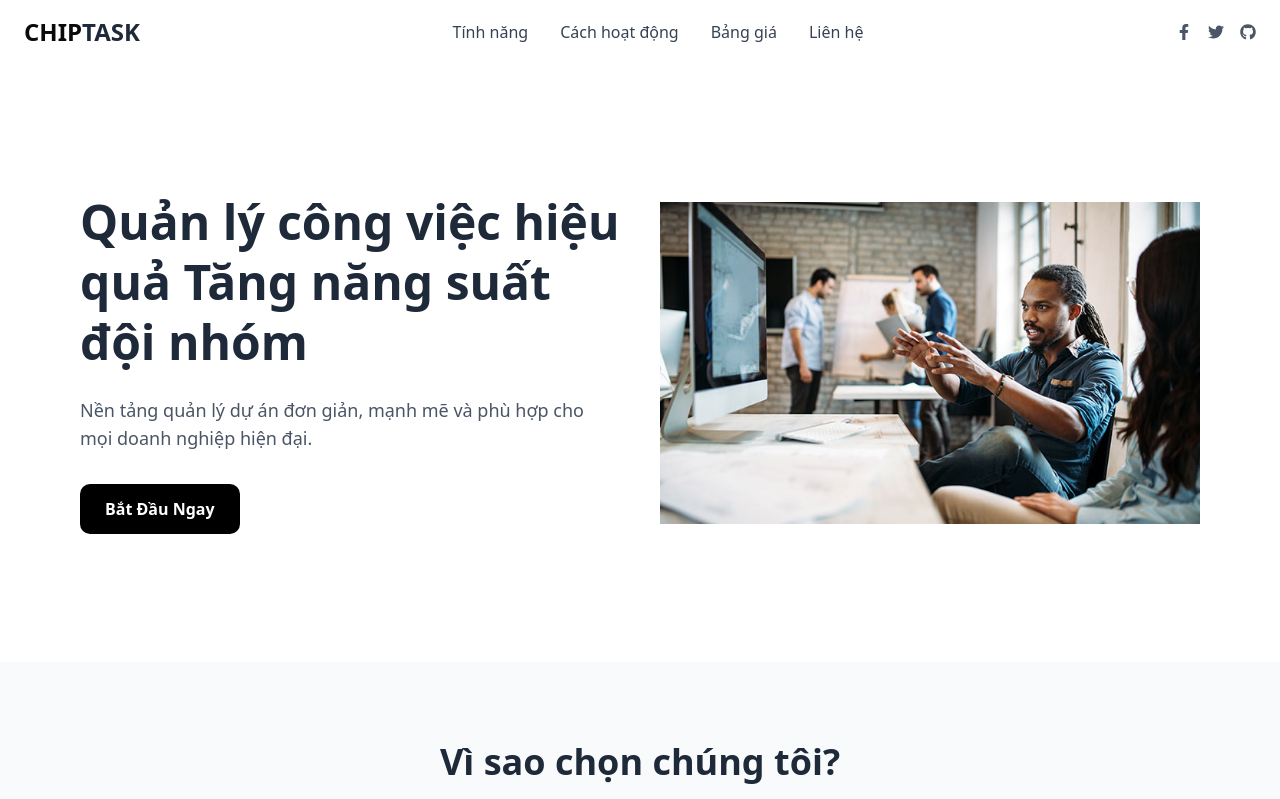
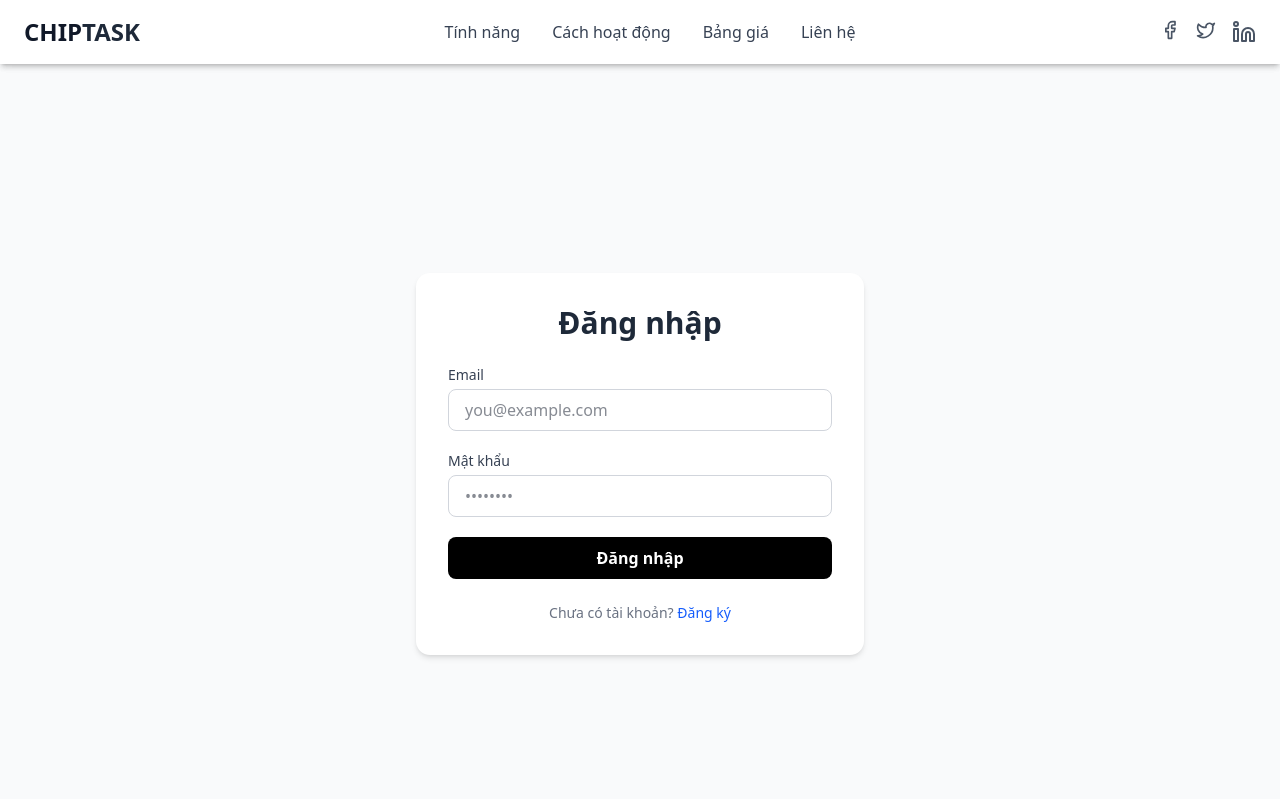
Before and after one commit to nhatanhaxtanh/task-manager-app, a React (Vite) app in the folder frontend/: page /task-manager-app/authorization/login in a window 1280 px wide. Shown: the top 799 px of the page. Built offline with nearby package versions, Linux system fonts and the light colour scheme.

Commit message:
feature: implement login page

```diff
--- a/frontend/src/App.tsx
+++ b/frontend/src/App.tsx
@@ -1,9 +1,33 @@
 import Home from "./pages/LandingPage";
+import RootLayout from "./layout/RootLayout";
+import {
+  createBrowserRouter,
+  RouterProvider,
+} from "react-router-dom";
+import LoginPage from "./pages/LoginPage";
 
-function App() {
-  return (
-    <Home />
-  )
+
+
+const router = createBrowserRouter([
+  // Public routes under RootLayout
+  {
+    path: "/task-manager-app",
+    element: <RootLayout />,
+    children: [
+      { index: true, element: <Home /> },
+      {
+        path: "authorization",
+        children: [
+          { path: "login", element: <LoginPage /> },
+        ],
+      },
+    ],
+  },
+
+
+
+]);
+
+export default function App() {
+  return <RouterProvider router={router} />;
 }
-
-export default App
--- a/frontend/src/components/Header.tsx
+++ b/frontend/src/components/Header.tsx
@@ -1,9 +1,9 @@
 import React from "react";
-import { FaFacebookF, FaTwitter, FaGithub } from "react-icons/fa";
+import { Facebook, Twitter, Linkedin } from "lucide-react";
 
 const Header: React.FC = () => {
   return (
-    <header className="w-full bg-white shadow-md px-6 py-4">
+    <header className="sticky top-0 z-50 w-full bg-white shadow-md px-6 py-4">
       <div className="max-w-7xl mx-auto flex items-center justify-between">
         {/* Logo */}
         <div className="text-2xl font-extrabold">
@@ -13,10 +13,10 @@ const Header: React.FC = () => {
         {/* Menu Items */}
         <nav className="hidden md:flex space-x-8 text-gray-700 font-medium">
           {[
-            { label: 'Tính năng', href: '#features' },
-            { label: 'Cách hoạt động', href: '#how-it-works' },
-            { label: 'Bảng giá', href: '#pricing' },
-            { label: 'Liên hệ', href: '#contact' },
+            { label: "Tính năng", href: "#features" },
+            { label: "Cách hoạt động", href: "#how-it-works" },
+            { label: "Bảng giá", href: "#pricing" },
+            { label: "Liên hệ", href: "#contact" },
           ].map(({ label, href }) => (
             <a
               key={href}
@@ -34,14 +34,29 @@ const Header: React.FC = () => {
 
         {/* Social Icons */}
         <div className="flex space-x-4 text-gray-600">
-          <a href="https://facebook.com" target="_blank" rel="noopener noreferrer" className="hover:text-blue-500">
-            <FaFacebookF />
+          <a
+            href="https://facebook.com"
+            target="_blank"
+            rel="noopener noreferrer"
+            className="hover:text-blue-600"
+          >
+            <Facebook className="w-5 h-5" />
           </a>
-          <a href="https://twitter.com" target="_blank" rel="noopener noreferrer" className="hover:text-blue-400">
-            <FaTwitter />
+          <a
+            href="https://twitter.com"
+            target="_blank"
+            rel="noopener noreferrer"
+            className="hover:text-sky-500"
+          >
+            <Twitter className="w-5 h-5" />
           </a>
-          <a href="https://github.com" target="_blank" rel="noopener noreferrer" className="hover:text-black">
-            <FaGithub />
+            <a
+              href="https://linkedin.com"
+              target="_blank"
+              rel="noopener noreferrer"
+              className="hover:text-gray-300 transition"
+            >
+              <Linkedin size={24} />
             </a>
         </div>
       </div>
--- a/frontend/src/components/HeroSection.tsx
+++ b/frontend/src/components/HeroSection.tsx
@@ -1,5 +1,6 @@
 import React from 'react';
 import heroImg from '@/assets/ok.jpg';
+import { Link } from 'react-router-dom';
 
 const HeroSection: React.FC = () => {
   return (
@@ -15,13 +16,14 @@ const HeroSection: React.FC = () => {
           </p>
 
           <div className="flex space-x-4">
-            <button
-              onClick={() => window.location.href = '#get-started'}
-              className="px-6 py-3 bg-black text-white border border-transparent rounded-lg font-extrabold cursor-pointer transition hover:bg-white hover:text-black hover:border-black"
+            <Link to="/task-manager-app/authorization/login">
+                <button
+                    className="px-6 py-3 bg-black text-white border border-transparent rounded-lg font-extrabold cursor-pointer transition hover:bg-white hover:text-black hover:border-black"
+                    >
+                    Bắt Đầu Ngay
+                </button>
+            </Link>
 
-            >
-              Bắt Đầu Ngay
-            </button>
           </div>
         </div>
 
--- a/frontend/src/components/Why.tsx
+++ b/frontend/src/components/Why.tsx
@@ -28,7 +28,7 @@ const WhySection: React.FC = () => {
   return (
     <section id="why" className="px-6 md:px-20 py-20 bg-gray-50 text-gray-800">
       <div className="max-w-7xl mx-auto text-center">
-        <h2 className="text-3xl md:text-4xl font-bold mb-4">Vì sao chọn chúng tôi?</h2>
+        <h2 className="text-3xl md:text-4xl font-bold mb-4">Vì sao bạn nên tin dùng CHIPTASK?</h2>
         <p className="text-gray-600 mb-12">
           Nền tảng quản lý dự án được thiết kế để tối ưu trải nghiệm người dùng và hiệu quả làm việc.
         </p>
@@ -37,7 +37,7 @@ const WhySection: React.FC = () => {
           {features.map((feature, index) => (
             <div
               key={index}
-              className="bg-white rounded-2xl shadow-md p-8 hover:shadow-xl transition"
+              className="bg-white rounded-2xl shadow-md p-8 hover:shadow-xl cursor-pointer transition"
             >
               <div className="mb-4 flex justify-center">{feature.icon}</div>
               <h3 className="text-xl font-semibold mb-2">{feature.title}</h3>
--- /dev/null
+++ b/frontend/src/layout/RootLayout.tsx
@@ -0,0 +1,21 @@
+import { Outlet } from 'react-router-dom';
+import Header from '@/components/Header';
+import Footer from '@/components/Footer';
+
+export default function RootLayout() {
+  return (
+    <div className="min-h-screen text-gray-900 flex flex-col">
+      <header className="sticky top-0 z-50 shadow-md bg-white">
+        <Header />
+      </header>
+
+      <main className="flex-grow">
+        <Outlet />
+      </main>
+
+      <footer>
+        <Footer />
+      </footer>
+    </div>
+  );
+}
--- a/frontend/src/pages/LandingPage.tsx
+++ b/frontend/src/pages/LandingPage.tsx
@@ -1,15 +1,11 @@
-import Footer from "@/components/Footer";
-import Header from "@/components/Header";
 import HeroSection from "@/components/HeroSection";
 import Why from "@/components/Why";
 
 export default function LandingPage() {
   return (
     <>
-      <Header />
       <HeroSection />
       <Why />
-      <Footer />
     </>
   );
 }
--- /dev/null
+++ b/frontend/src/pages/LoginPage.tsx
@@ -0,0 +1,80 @@
+// src/pages/LoginPage.tsx
+import React, { useState } from "react";
+
+const LoginPage: React.FC = () => {
+  const [email, setEmail] = useState("");
+  const [password, setPassword] = useState("");
+  const [error, setError] = useState("");
+
+  const handleLogin = (e: React.FormEvent) => {
+    e.preventDefault();
+    // Dummy login logic
+    if (!email || !password) {
+      setError("Vui lòng điền đầy đủ thông tin.");
+      return;
+    }
+    setError("");
+    console.log("Logging in with:", email, password);
+    // TODO: Add real login logic here
+  };
+
+  return (
+    <div className="min-h-screen flex items-center justify-center bg-gray-50 px-4">
+      <div className="max-w-md w-full bg-white p-8 rounded-xl shadow-md">
+        <h2 className="text-3xl font-bold mb-6 text-center text-gray-800">Đăng nhập</h2>
+
+        {error && (
+          <div className="bg-red-100 text-red-700 px-4 py-2 rounded mb-4 text-sm">
+            {error}
+          </div>
+        )}
+
+        <form onSubmit={handleLogin} className="space-y-5">
+          <div>
+            <label htmlFor="email" className="block text-sm font-medium text-gray-700">
+              Email
+            </label>
+            <input
+              id="email"
+              type="email"
+              value={email}
+              onChange={(e) => setEmail(e.target.value)}
+              className="mt-1 w-full border border-gray-300 rounded-md px-4 py-2 focus:outline-none focus:ring-2 focus:ring-blue-500"
+              placeholder="you@example.com"
+            />
+          </div>
+
+          <div>
+            <label htmlFor="password" className="block text-sm font-medium text-gray-700">
+              Mật khẩu
+            </label>
+            <input
+              id="password"
+              type="password"
+              value={password}
+              onChange={(e) => setPassword(e.target.value)}
+              className="mt-1 w-full border border-gray-300 rounded-md px-4 py-2 focus:outline-none focus:ring-2 focus:ring-blue-500"
+              placeholder="••••••••"
+            />
+          </div>
+
+          <button
+            type="submit"
+            className="w-full bg-black text-white font-semibold py-2 rounded-md hover:bg-white hover:text-black border border-transparent hover:border-black transition"
+          >
+            Đăng nhập
+          </button>
+        </form>
+
+        <div className="text-sm text-center text-gray-500 mt-6">
+          Chưa có tài khoản?{" "}
+          <a href="/register" className="text-blue-600 hover:underline">
+            Đăng ký
+          </a>
+        </div>
+      </div>
+    </div>
+  );
+};
+
+export default LoginPage;
```
Lines whose indentation alone changed are shown as unchanged.
